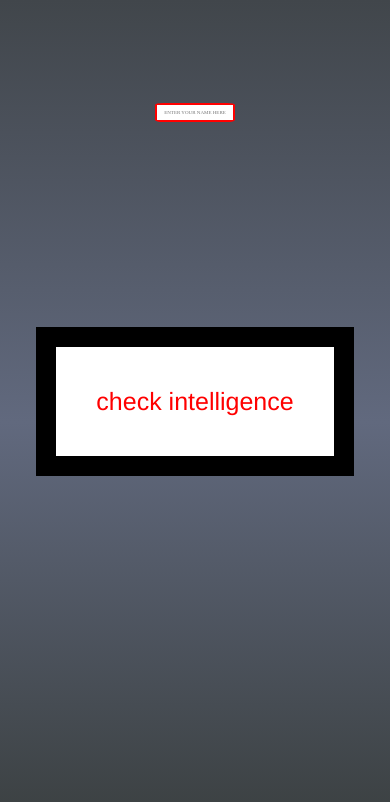
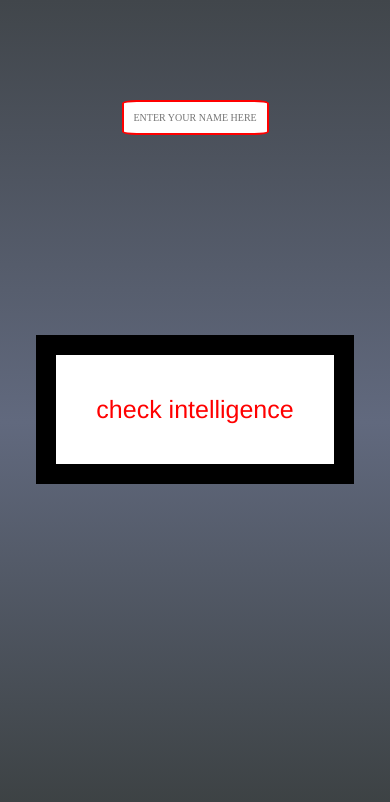
Before and after one commit to ilyasimran27/intelligence-cheker, a plain HTML site: page index.html in a window 390 px wide. Drawn offline with Linux system fonts and the light colour scheme.

Commit message:
Add files via upload

```diff
--- a/style.css
+++ b/style.css
@@ -49,8 +49,8 @@ section p{
 }
 @media all and (max-width:900px){
     section input{
-        padding:5px;
-        font-size:5px;
+        padding:10px;
+        font-size:10px;
 
         border:2px solid red;
         border-radius: 10%;
```
